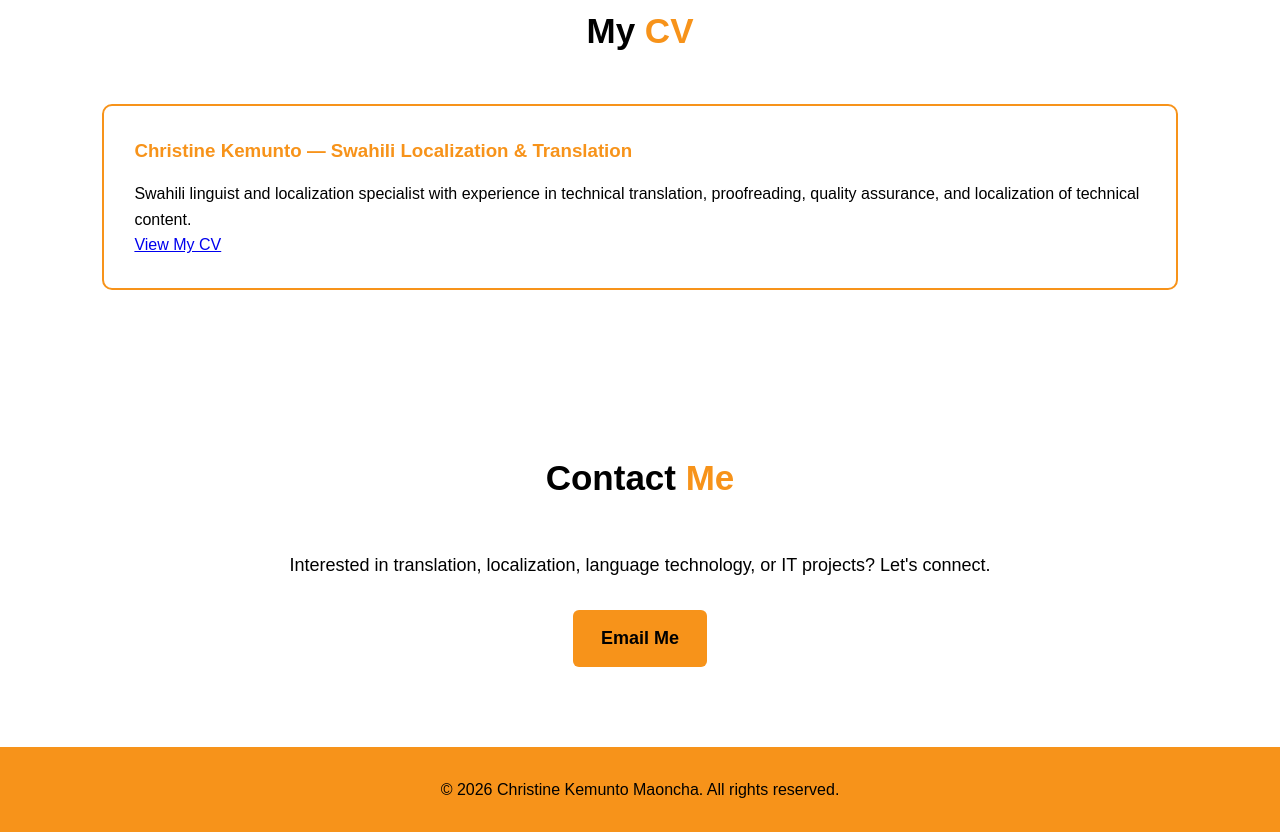
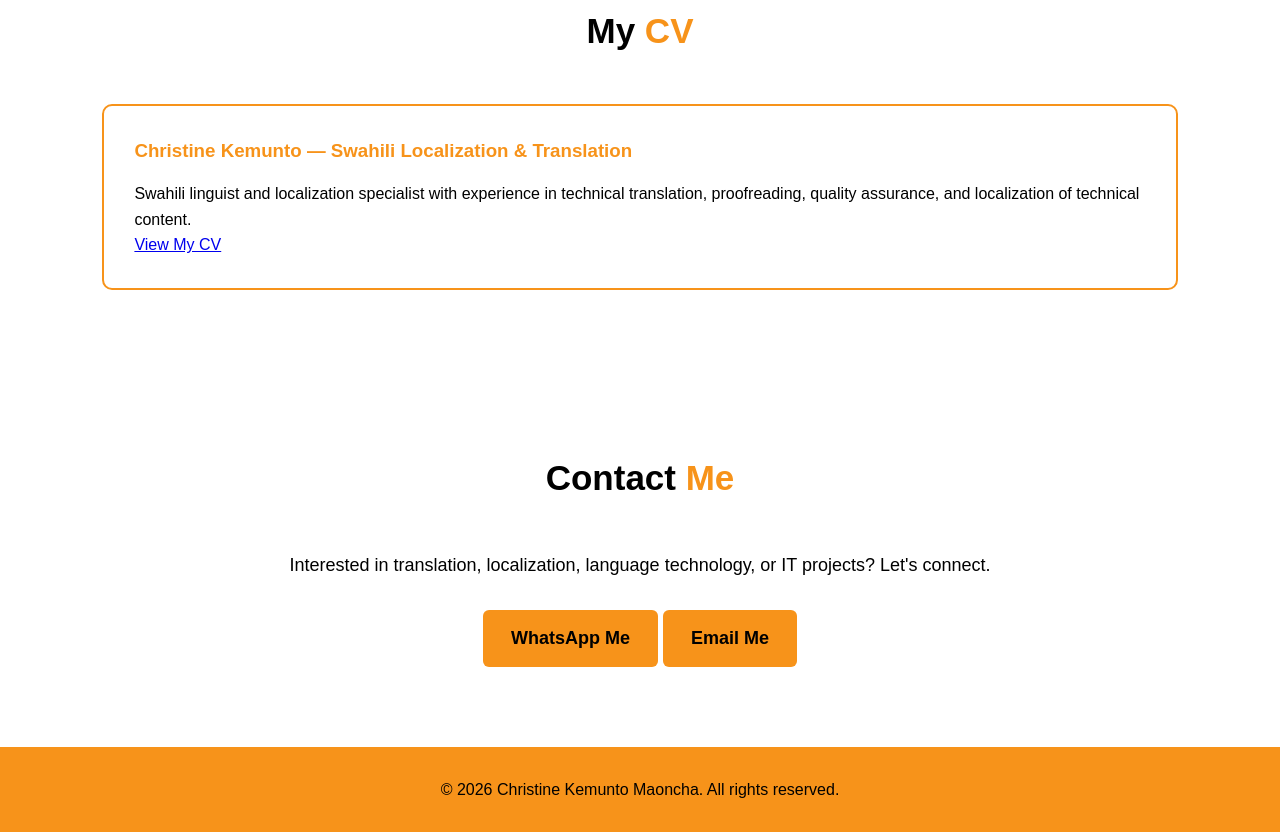
Before and after one commit to Tinnah924/christinekemunto.github.io, a plain HTML site: page index.html in a window 1280 px wide. Shown: the part 3818-4650 px from the top of the page. Drawn offline with Linux system fonts and the light colour scheme.

Commit message:
Update index.html

```diff
--- a/index.html
+++ b/index.html
@@ -443,7 +443,9 @@
                 Interested in translation, localization, language technology,
                 or IT projects? Let's connect.
             </p>
-
+<a href="https://wa.me/254794939256" target="_blank" class="button">
+    WhatsApp Me
+</a>
             <a href="https://mail.google.com/mail/?view=cm&fs=1&to=Kemuntochristine254@gmail.com"
    target="_blank"
    class="button">
```
